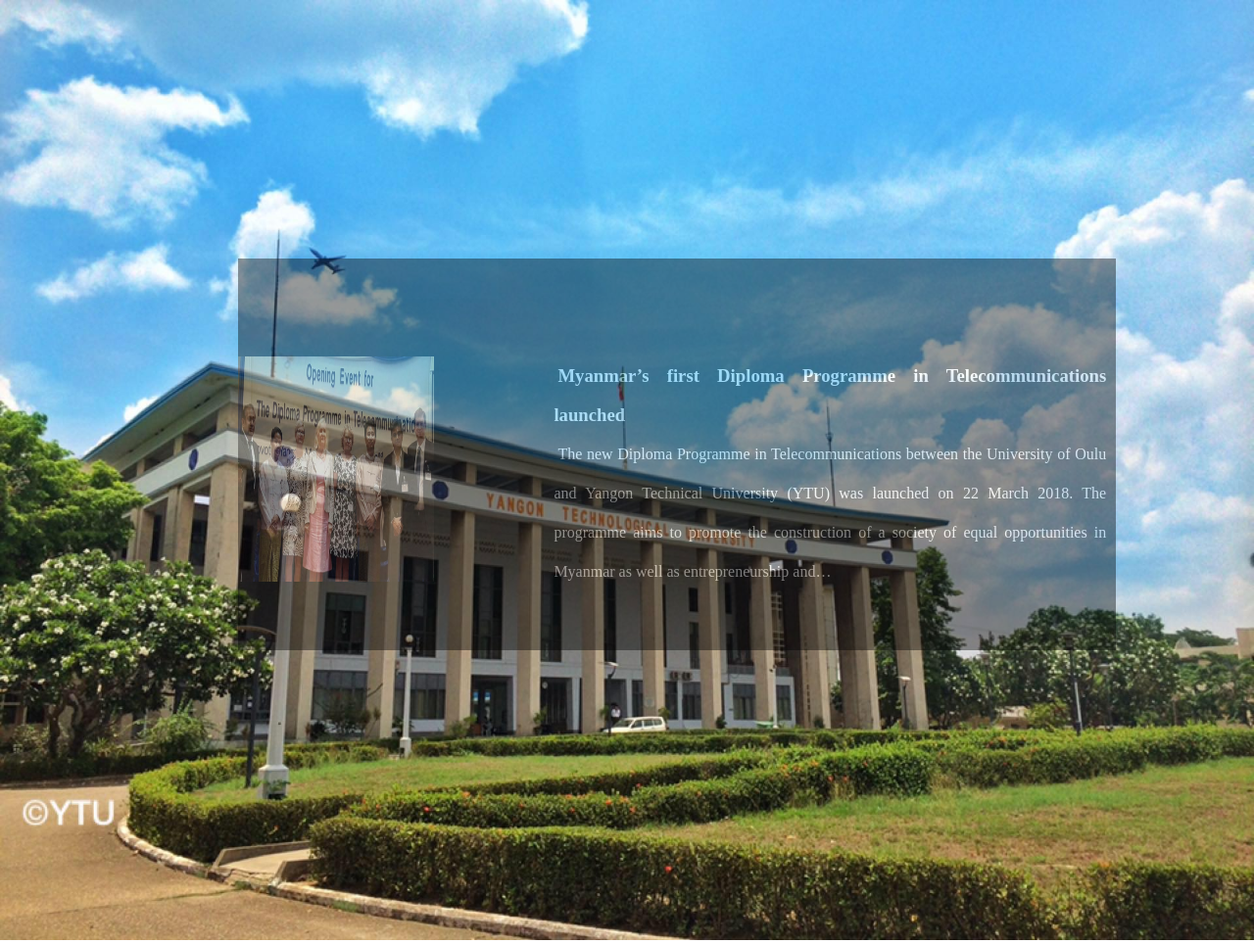
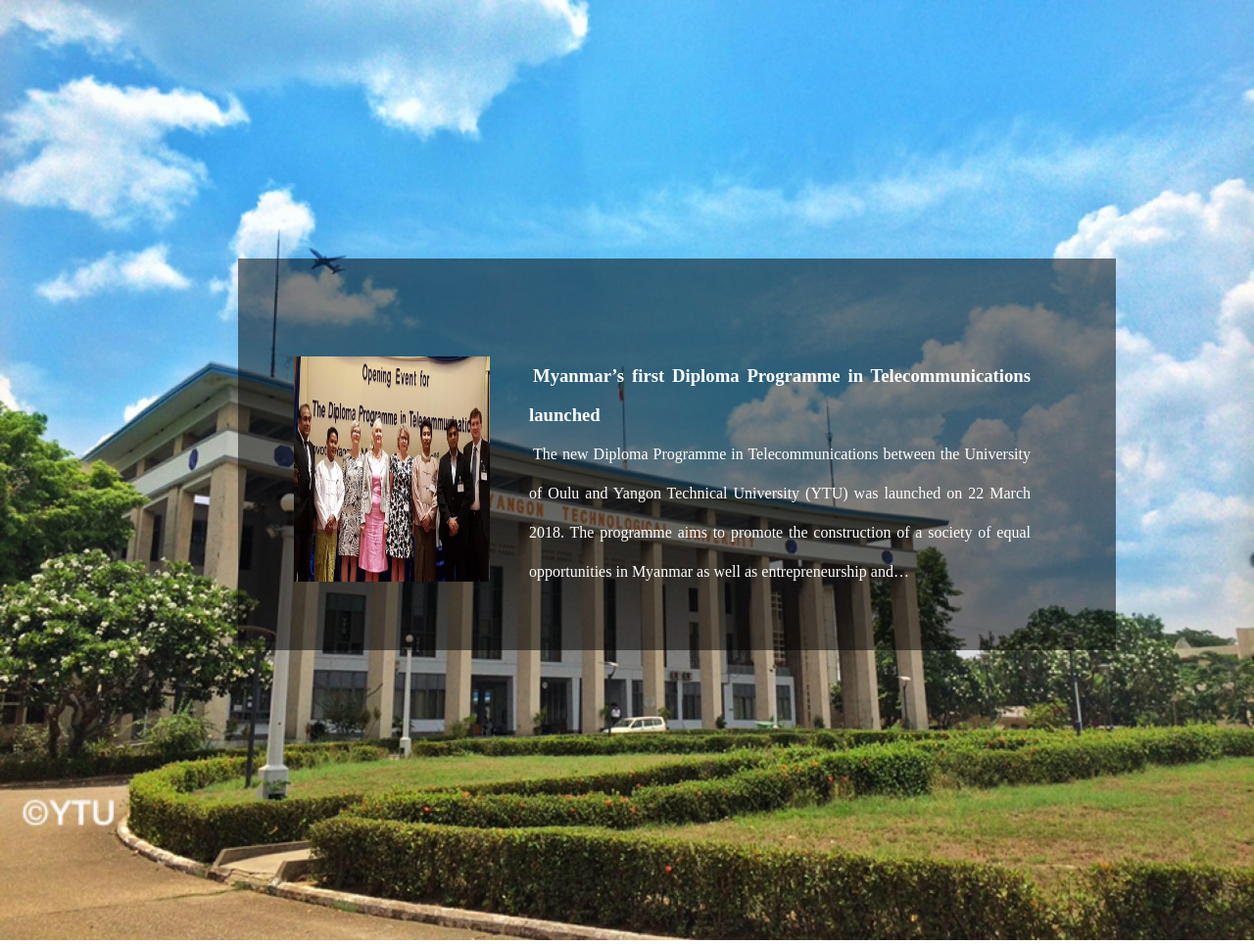
Before and after one commit to hareom284/Pre_intership01, a PHP site: the page made by upload(may27)/Assignment2/index.html in a window 1280 px wide. Shown: the part 204-1168 px from the top of the page at 98% size. Run offline with PHP 8.4, Linux system fonts and the light colour scheme.

Commit message:
fixed the slider opacity and check the design

```diff
--- a/upload(may27)/Assignment2/index.html
+++ b/upload(may27)/Assignment2/index.html
@@ -57,13 +57,15 @@
     <img src="images/sliderbackground.jpg" width="100%">
 
           <div class="box">
+            csd
+          </div>
                  <div class="leftsite">
                  <img src="images/slider.jpg" width="200px" height="230px" style="padding-top: 100px;"></div>
-                <div class="text"  >
+                <div class="text">
                 <h3>Myanmar’s first Diploma Programme in Telecommunications launched</h3>
                  <p >The new Diploma Programme in Telecommunications between the University of Oulu and Yangon Technical University (YTU) was launched on 22 March 2018. The programme aims to promote the construction of a society of equal opportunities in Myanmar as well as entrepreneurship and…</p>
                 </div>
-         </div>
+
   </div>
   <!--card for object and etc..-->
   <div class="cardsection">
--- a/upload(may27)/Assignment2/style.css
+++ b/upload(may27)/Assignment2/style.css
@@ -89,7 +89,8 @@
 /*slider inside box*/
 .box
 { background-color: black;
-  opacity: 40%;
+  opacity: 0.5;
+
   width: 70%;
   height: 400px;
   margin-left: 19%;
@@ -97,20 +98,25 @@
 
   display: flex;
 }
-.box .leftsite
+.leftsite
 {
-
+  position: absolute;
   width: 40%;
+  margin-top: -400px;
+  margin-left: 300px;
 }
 .text
-{ background-color: black;
-  padding-top: 100px;
-  padding-right: 10px;
+ { /*background-color: black; */
+  margin-top: -300px;
+  margin-left: 300px;
   line-height: 40px;
+  padding-right: -700px;
+  padding-left: 240px;
+  position: absolute;
   text-indent: 4px;
   text-align: justify;
   color: white;
-  width: 70%;
+  width: 40%;
 }
 .cardsection
 {
```
Also changed, not shown: HTml_CSS/samples/html copy.jpg (added).
